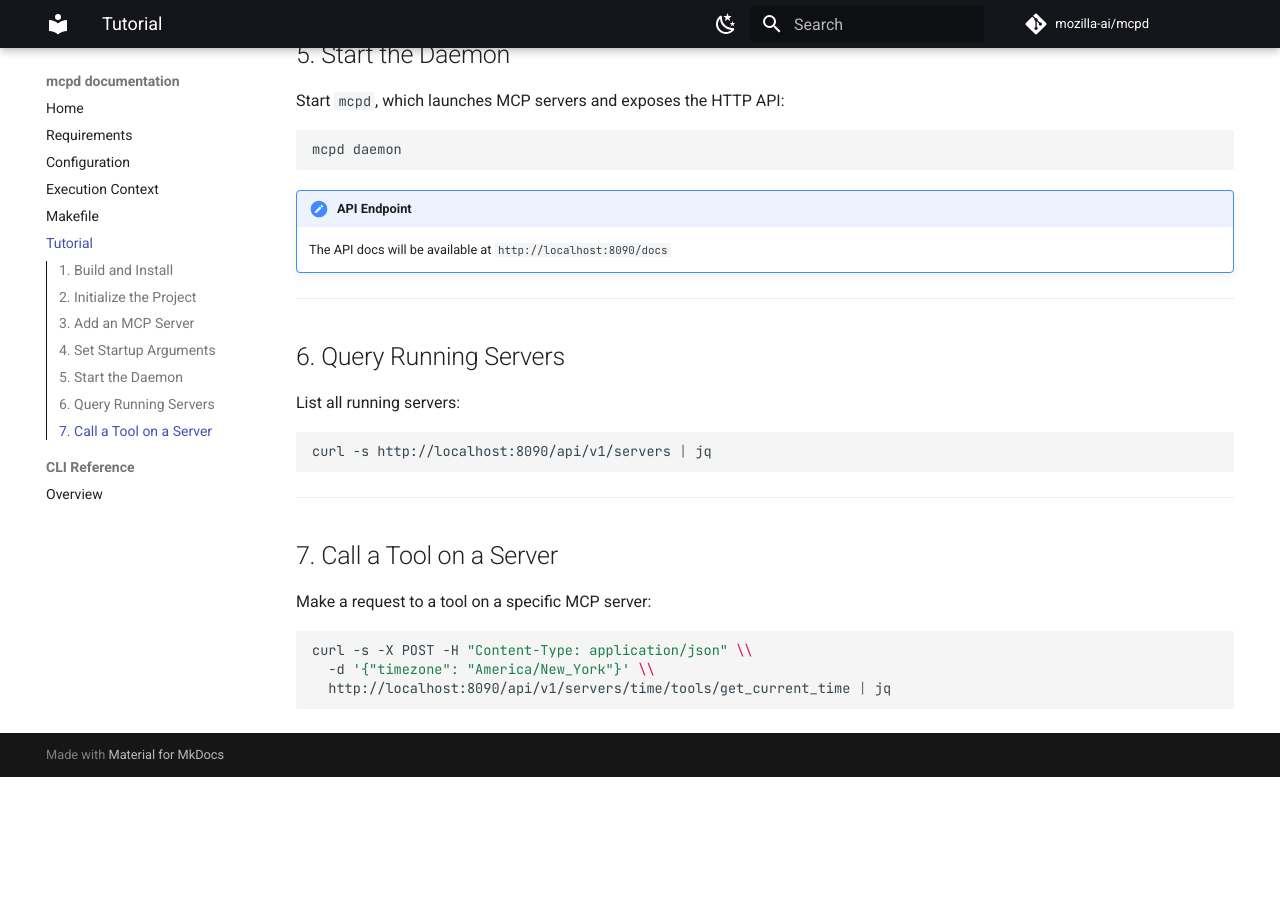
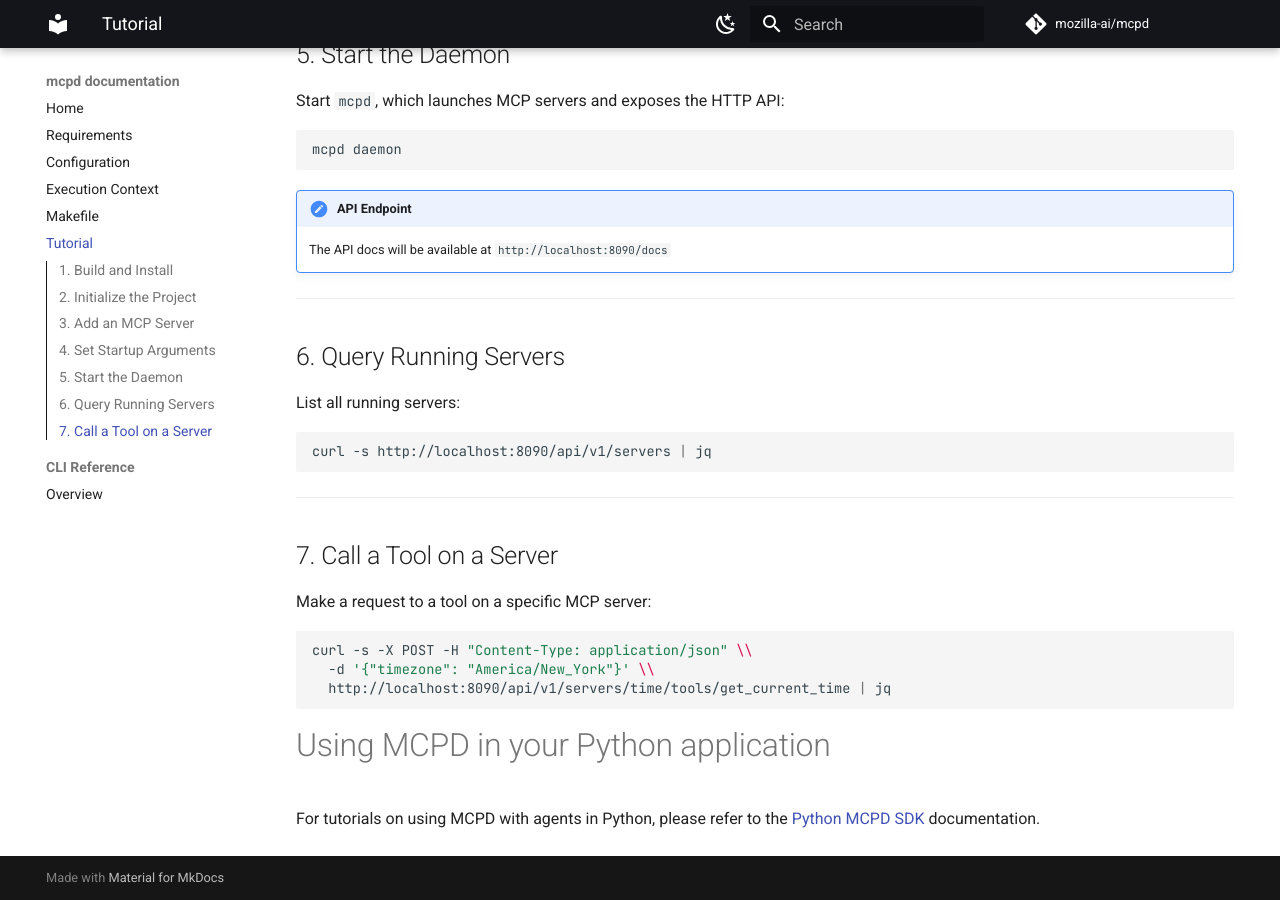
Before and after one commit to mozilla-ai/mcpd, an MkDocs documentation site: the page built from docs/tutorial.md, in a window 1280 px wide and 900 px high, scrolled down 1185 px. Built offline with MkDocs 1.6.1 and Material for MkDocs 9.7.7, drawn with Linux system fonts in a browser that asks for light colours; comment, search, counter and statistics services are not loaded; before the commit the page ends 1962 px from its top, so only the background shows below that.

Commit message:
Add reference to /docs/tutorial

````diff
--- a/docs/tutorial.md
+++ b/docs/tutorial.md
@@ -75,3 +75,8 @@ curl -s -X POST -H "Content-Type: application/json" \\
   -d '{"timezone": "America/New_York"}' \\
   http://localhost:8090/api/v1/servers/time/tools/get_current_time | jq
 ```
+
+
+# Using MCPD in your Python application
+
+For tutorials on using MCPD with agents in Python, please refer to the [Python MCPD SDK](https://github.com/mozilla-ai/mcpd-sdk-python) documentation.
````
